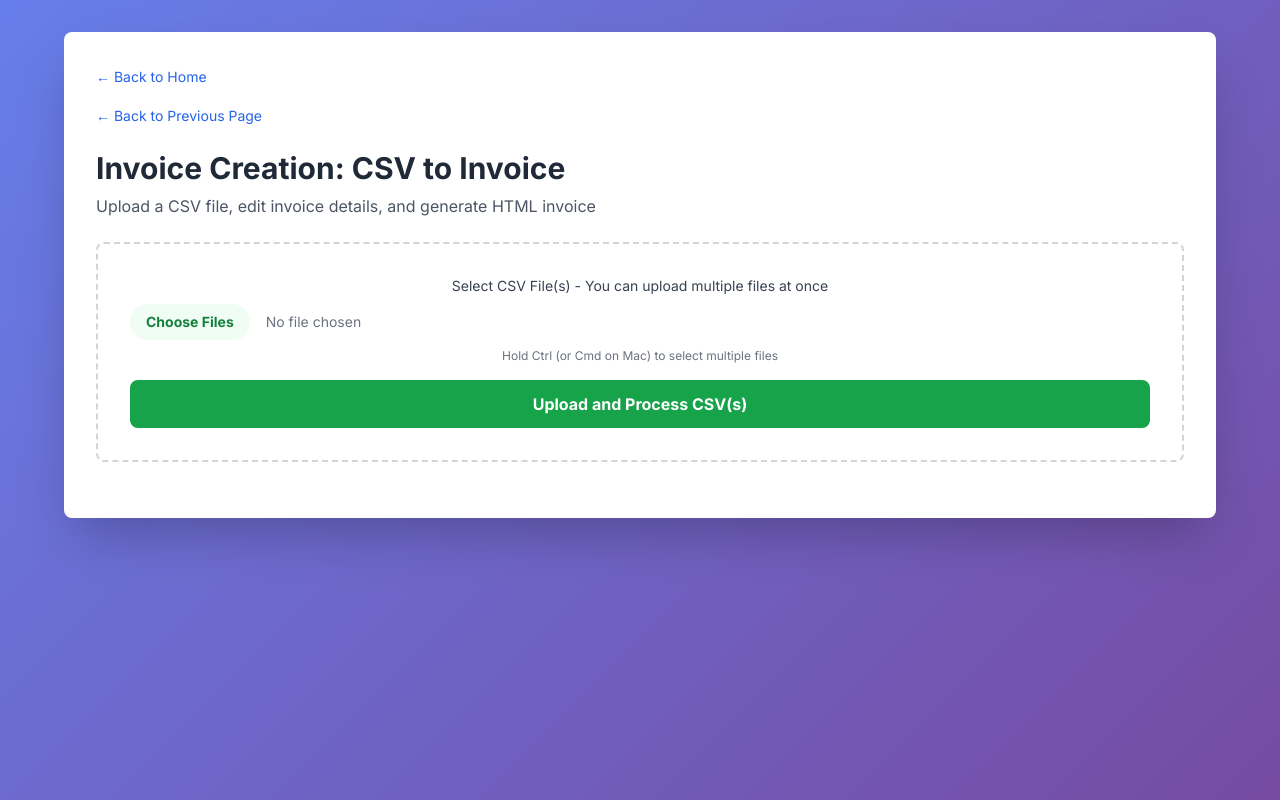
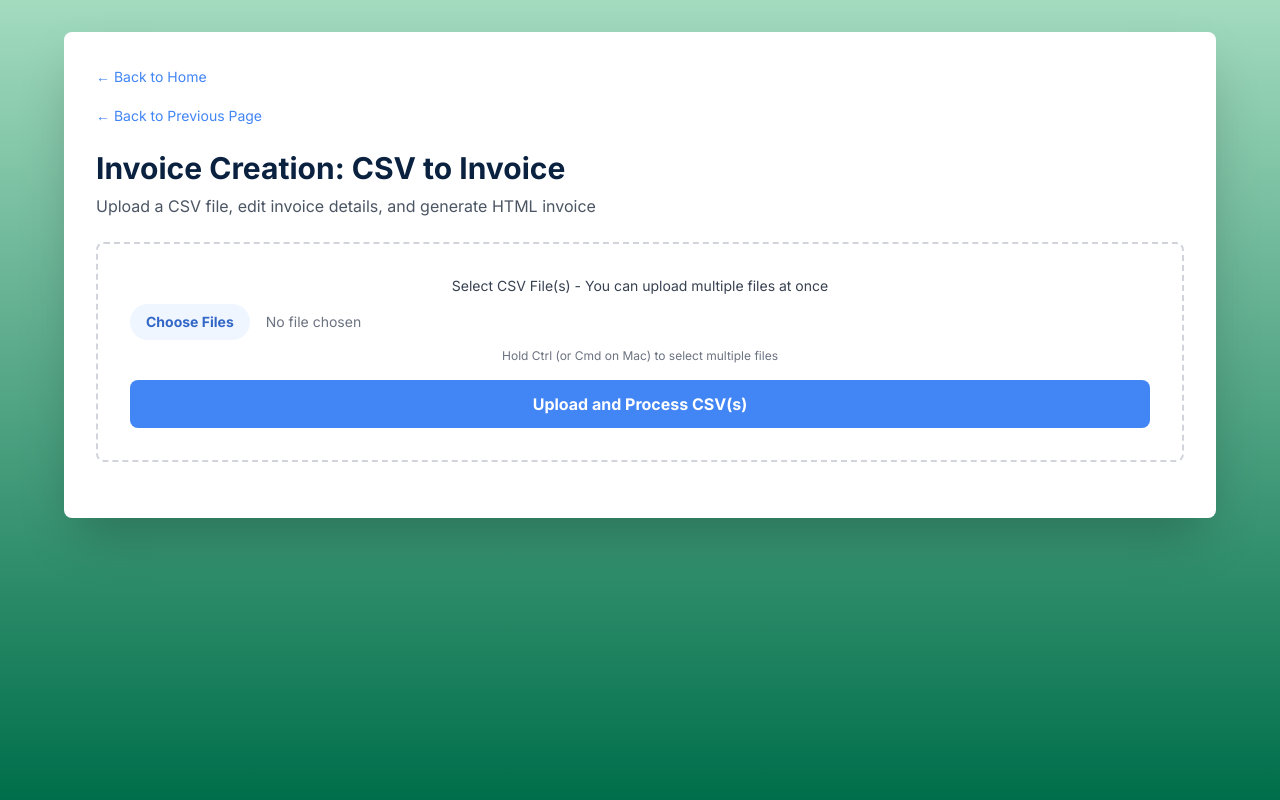
Before and after one commit to StarcrossInvoiceTool/BatchInvoicer, a FastAPI app: template templates/stage2.html in a window 1280 px wide. Run offline with FastAPI, Linux system fonts and the light colour scheme; the template is opened without the code that fills it, so the values that code supplies are empty; some libraries are stand-ins or nearby versions.

Commit message:
Changed app colours to BEARS PTS colours

```diff
--- a/templates/login.html
+++ b/templates/login.html
@@ -56,12 +56,12 @@
         }
         .login-box h2 {
             margin: 0 0 24px 0;
-            color: #1f2937;
+            color: #0a2240;
             font-size: 24px;
             font-weight: 600;
         }
         .sso-button {
-            background: #2563eb;
+            background: #4285f4;
             color: white;
             padding: 14px 28px;
             border-radius: 8px;
@@ -76,7 +76,7 @@
             font-size: 16px;
         }
         .sso-button:hover {
-            background: #1d4ed8;
+            background: #3367c7;
         }
         .error-message {
             color: #dc2626;
--- a/templates/stage2.html
+++ b/templates/stage2.html
@@ -5,11 +5,24 @@
     <meta name="viewport" content="width=device-width, initial-scale=1.0">
     <title>Invoice Creation: CSV to Invoice - Batch Invoicer</title>
     <script src="https://cdn.tailwindcss.com"></script>
+    <script>
+    tailwind.config = {
+      theme: {
+        extend: {
+          colors: {
+            brand: { 50:'#edf7f2',100:'#d1eddf',200:'#a3dbbf',DEFAULT:'#00855a',dark:'#006e4a',darkest:'#013220',medium:'#388e6c' },
+            navy: { DEFAULT:'#0a2240',dark:'#061829' },
+            accent: { DEFAULT:'#4285f4',dark:'#3367c7' },
+          }
+        }
+      }
+    }
+    </script>
     <style>
         @import url('https://fonts.googleapis.com/css2?family=Inter:wght@400;700&display=swap');
         body {
             font-family: 'Inter', sans-serif;
-            background: linear-gradient(135deg, #667eea 0%, #764ba2 100%);
+            background: linear-gradient(180deg, #a3dbbf 0%, #006e4a 100%);
             min-height: 100vh;
         }
     </style>
@@ -19,12 +32,12 @@
         <div class="bg-white rounded-lg shadow-2xl p-8 mb-6">
             <div class="mb-6">
                 <div class="mb-2">
-                    <a href="/" class="text-blue-600 hover:text-blue-800 text-sm mb-2 inline-block">← Back to Home</a>
+                    <a href="/" class="text-accent hover:text-accent-dark text-sm mb-2 inline-block">← Back to Home</a>
                 </div>
                 <div class="mb-2">
-                    <a href="#" id="back-to-previous-btn" class="text-blue-600 hover:text-blue-800 text-sm mb-4 inline-block hidden">← Back to Previous Page</a>
+                    <a href="#" id="back-to-previous-btn" class="text-accent hover:text-accent-dark text-sm mb-4 inline-block hidden">← Back to Previous Page</a>
                 </div>
-                <h1 class="text-3xl font-bold text-gray-800 mb-2">Invoice Creation: CSV to Invoice</h1>
+                <h1 class="text-3xl font-bold text-navy mb-2">Invoice Creation: CSV to Invoice</h1>
                 <p class="text-gray-600">Upload a CSV file, edit invoice details, and generate HTML invoice</p>
             </div>
 
@@ -42,13 +55,13 @@
                             accept=".csv"
                             multiple
                             required
-                            class="block w-full text-sm text-gray-500 file:mr-4 file:py-2 file:px-4 file:rounded-full file:border-0 file:text-sm file:font-semibold file:bg-green-50 file:text-green-700 hover:file:bg-green-100"
+                            class="block w-full text-sm text-gray-500 file:mr-4 file:py-2 file:px-4 file:rounded-full file:border-0 file:text-sm file:font-semibold file:bg-blue-50 file:text-accent-dark hover:file:bg-blue-100"
                         >
                         <p class="mt-2 text-xs text-gray-500">Hold Ctrl (or Cmd on Mac) to select multiple files</p>
                     </div>
                     <button
                         type="submit"
-                        class="w-full bg-green-600 hover:bg-green-700 text-white font-bold py-3 px-6 rounded-lg transition duration-200"
+                        class="w-full bg-accent hover:bg-accent-dark text-white font-bold py-3 px-6 rounded-lg transition duration-200"
                     >
                         Upload and Process CSV(s)
                     </button>
@@ -59,25 +72,25 @@
             <div id="invoice-list-section" class="hidden bg-white rounded-lg shadow-2xl p-8 mb-6">
                 <!-- Summary template CSV (empty sheet to fill with amounts, sent with PDF) -->
                 <div id="summary-template-section" class="mb-6 p-4 border border-gray-200 rounded-lg bg-gray-50">
-                    <h3 class="text-lg font-semibold text-gray-800 mb-2">Summary sheet (optional)</h3>
+                    <h3 class="text-lg font-semibold text-navy mb-2">Summary sheet (optional)</h3>
                     <p class="text-sm text-gray-600 mb-3">Upload an empty CSV (e.g. adhoc_backingdata.csv) with column headers. Match each of its columns to a column from the <strong>currently selected</strong> CSV sheet (e.g. adhoc.csv). Data from all CSV sheets will be copied into the summary according to this mapping; the filled sheet is included in the ZIP.</p>
                     <div id="summary-template-upload-wrap" class="flex flex-wrap items-center gap-3">
                         <input type="file" id="summary-template-file" accept=".csv" class="hidden">
-                        <button type="button" id="summary-template-upload-btn" class="bg-gray-600 hover:bg-gray-700 text-white font-bold py-2 px-4 rounded-lg transition duration-200 text-sm">
+                        <button type="button" id="summary-template-upload-btn" class="bg-accent hover:bg-accent-dark text-white font-bold py-2 px-4 rounded-lg transition duration-200 text-sm">
                             Upload summary template CSV
                         </button>
                         <span id="summary-template-status" class="text-sm text-gray-600 hidden"></span>
-                        <button type="button" id="summary-template-change-btn" class="hidden bg-gray-500 hover:bg-gray-600 text-white font-bold py-2 px-4 rounded-lg transition duration-200 text-sm">
+                        <button type="button" id="summary-template-change-btn" class="hidden bg-accent hover:bg-accent-dark text-white font-bold py-2 px-4 rounded-lg transition duration-200 text-sm">
                             Change template / mapping
                         </button>
                     </div>
                 </div>
 
                 <div class="flex justify-between items-center mb-4">
-                    <h2 class="text-2xl font-bold text-gray-800">Invoices</h2>
+                    <h2 class="text-2xl font-bold text-navy">Invoices</h2>
                     <button
                         id="download-all-btn"
-                        class="bg-blue-600 hover:bg-blue-700 text-white font-bold py-2 px-4 rounded-lg transition duration-200"
+                        class="bg-navy hover:bg-navy-dark text-white font-bold py-2 px-4 rounded-lg transition duration-200"
                     >
                         Download All as ZIP
                     </button>
@@ -105,7 +118,7 @@
                             <p id="column-mapping-source-name" class="mt-3 text-xs text-gray-500 hidden"></p>
                         </div>
                         <div class="bg-gray-50 px-4 py-3 sm:px-6 sm:flex sm:flex-row-reverse gap-2">
-                            <button type="button" id="column-mapping-save-btn" class="w-full sm:w-auto bg-green-600 hover:bg-green-700 text-white font-bold py-2 px-4 rounded-lg">
+                            <button type="button" id="column-mapping-save-btn" class="w-full sm:w-auto bg-accent hover:bg-accent-dark text-white font-bold py-2 px-4 rounded-lg">
                                 Save mapping
                             </button>
                             <button type="button" id="column-mapping-cancel-btn" class="mt-2 sm:mt-0 w-full sm:w-auto bg-gray-200 hover:bg-gray-300 text-gray-800 font-bold py-2 px-4 rounded-lg">
@@ -117,7 +130,7 @@
             </div>
 
             <div id="loading" class="hidden text-center py-4">
-                <div class="inline-block animate-spin rounded-full h-8 w-8 border-b-2 border-green-600"></div>
+                <div class="inline-block animate-spin rounded-full h-8 w-8 border-b-2 border-accent"></div>
                 <p class="mt-2 text-gray-600">Processing CSV file...</p>
             </div>
 
@@ -130,19 +143,19 @@
         <div id="editing-section" class="hidden bg-white rounded-lg shadow-2xl p-8">
             <div class="flex justify-between items-center mb-6">
                 <div>
-                    <h2 class="text-2xl font-bold text-gray-800">Edit Invoice Details</h2>
+                    <h2 class="text-2xl font-bold text-navy">Edit Invoice Details</h2>
                     <p id="current-invoice-name" class="text-sm text-gray-500 mt-1"></p>
                 </div>
                 <div class="flex gap-2" id="invoice-navigation" style="display: none;">
                     <button
                         id="prev-invoice-btn"
-                        class="bg-gray-600 hover:bg-gray-700 text-white font-bold py-2 px-4 rounded-lg transition duration-200"
+                        class="bg-accent hover:bg-accent-dark text-white font-bold py-2 px-4 rounded-lg transition duration-200"
                     >
                         ← Previous
                     </button>
                     <button
                         id="next-invoice-btn"
-                        class="bg-gray-600 hover:bg-gray-700 text-white font-bold py-2 px-4 rounded-lg transition duration-200"
+                        class="bg-accent hover:bg-accent-dark text-white font-bold py-2 px-4 rounded-lg transition duration-200"
                     >
                         Next →
                     </button>
@@ -152,7 +165,7 @@
             <form id="invoice-form">
                 <!-- Client Information -->
                 <div class="mb-8">
-                    <h3 class="text-xl font-semibold text-gray-700 mb-4">Client Information</h3>
+                    <h3 class="text-xl font-semibold text-navy mb-4">Client Information</h3>
                     <div class="grid md:grid-cols-2 gap-4">
                         <div>
                             <label class="block text-sm font-medium text-gray-700 mb-1">Client Name</label>
@@ -171,7 +184,7 @@
 
                 <!-- Invoice Header Information -->
                 <div class="mb-8">
-                    <h3 class="text-xl font-semibold text-gray-700 mb-4">Invoice Header</h3>
+                    <h3 class="text-xl font-semibold text-navy mb-4">Invoice Header</h3>
                     <div class="grid md:grid-cols-2 gap-4">
                         <div>
                             <label class="block text-sm font-medium text-gray-700 mb-1">Invoice Number</label>
@@ -206,7 +219,7 @@
 
                 <!-- Financial Information -->
                 <div class="mb-8">
-                    <h3 class="text-xl font-semibold text-gray-700 mb-4">Financial Information</h3>
+                    <h3 class="text-xl font-semibold text-navy mb-4">Financial Information</h3>
                     <div class="space-y-4">
                         <div class="grid md:grid-cols-2 gap-4">
                             <div>
@@ -267,7 +280,7 @@
 
                 <!-- Bank Details -->
                 <div class="mb-8">
-                    <h3 class="text-xl font-semibold text-gray-700 mb-4">Bank Details (Static)</h3>
+                    <h3 class="text-xl font-semibold text-navy mb-4">Bank Details (Static)</h3>
                     <div class="grid md:grid-cols-2 gap-4">
                         <div>
                             <label class="block text-sm font-medium text-gray-700 mb-1">Bank Name</label>
@@ -290,7 +303,7 @@
 
                 <!-- Invoice Style Selection -->
                 <div class="mb-8">
-                    <h3 class="text-xl font-semibold text-gray-700 mb-4">Invoice Style</h3>
+                    <h3 class="text-xl font-semibold text-navy mb-4">Invoice Style</h3>
                     <div class="space-y-4">
                         <div class="flex items-center gap-4 p-4 bg-blue-50 border border-blue-200 rounded-lg">
                             <input
@@ -299,7 +312,7 @@
                                 name="invoice-style"
                                 value="style1"
                                 checked
-                                class="w-5 h-5 text-blue-600 border-gray-300 focus:ring-blue-500"
+                                class="w-5 h-5 text-accent border-gray-300 focus:ring-accent"
                                 onchange="toggleStyleOptions()"
                             >
                             <label for="style1-radio" class="text-sm font-medium text-gray-700 cursor-pointer">
@@ -312,7 +325,7 @@
                                 id="style2-radio"
                                 name="invoice-style"
                                 value="style2"
-                                class="w-5 h-5 text-blue-600 border-gray-300 focus:ring-blue-500"
+                                class="w-5 h-5 text-accent border-gray-300 focus:ring-accent"
                                 onchange="toggleStyleOptions()"
                             >
                             <label for="style2-radio" class="text-sm font-medium text-gray-700 cursor-pointer">
@@ -334,7 +347,7 @@
 
                 <!-- Pricing Configuration -->
                 <div class="mb-8">
-                    <h3 class="text-xl font-semibold text-gray-700 mb-4">Pricing Configuration</h3>
+                    <h3 class="text-xl font-semibold text-navy mb-4">Pricing Configuration</h3>
                     <div class="bg-blue-50 border border-blue-200 rounded-lg p-4 mb-4">
                         <div class="grid md:grid-cols-3 gap-4">
                             <div>
@@ -355,7 +368,7 @@
                                 type="button"
                                 id="calculate-totals-btn"
                                 onclick="calculateSelectedTotals()"
-                                class="bg-blue-600 hover:bg-blue-700 text-white font-bold py-2 px-6 rounded-lg transition duration-200"
+                                class="bg-accent hover:bg-accent-dark text-white font-bold py-2 px-6 rounded-lg transition duration-200"
                             >
                                 Calculate Selected Totals
                             </button>
@@ -369,7 +382,7 @@
 
                 <!-- Invoice Line Items -->
                 <div class="mb-8">
-                    <h3 class="text-xl font-semibold text-gray-700 mb-4">Invoice Line Items</h3>
+                    <h3 class="text-xl font-semibold text-navy mb-4">Invoice Line Items</h3>
                     <div class="overflow-x-auto">
                         <table class="min-w-full border border-gray-300 rounded-lg">
                             <thead class="bg-gray-50">
@@ -407,7 +420,7 @@
                         <input
                             type="checkbox"
                             id="paid-stamp-checkbox"
-                            class="w-5 h-5 text-yellow-600 border-gray-300 rounded focus:ring-yellow-500"
+                            class="w-5 h-5 text-accent border-gray-300 rounded focus:ring-accent"
                         >
                         <label for="paid-stamp-checkbox" class="text-sm font-medium text-gray-700 cursor-pointer">
                             Mark Invoice as Paid (Add "PAID" stamp to first page)
@@ -420,20 +433,20 @@
                     <button
                         type="button"
                         id="preview-btn"
-                        class="flex-1 bg-blue-600 hover:bg-blue-700 text-white font-bold py-3 px-6 rounded-lg transition duration-200"
+                        class="flex-1 bg-navy hover:bg-navy-dark text-white font-bold py-3 px-6 rounded-lg transition duration-200"
                     >
                         Preview Invoice
                     </button>
                     <button
                         type="button"
                         id="edit-summary-btn"
-                        class="flex-1 bg-purple-600 hover:bg-purple-700 text-white font-bold py-3 px-6 rounded-lg transition duration-200"
+                        class="flex-1 bg-navy hover:bg-navy-dark text-white font-bold py-3 px-6 rounded-lg transition duration-200"
                     >
                         Edit Summary Data
                     </button>
                     <button
                         type="submit"
-                        class="flex-1 bg-green-600 hover:bg-green-700 text-white font-bold py-3 px-6 rounded-lg transition duration-200"
+                        class="flex-1 bg-navy hover:bg-navy-dark text-white font-bold py-3 px-6 rounded-lg transition duration-200"
                     >
                         Generate & Download Invoice
                     </button>
@@ -442,9 +455,9 @@
         </div>
 
         <!-- Success Message -->
-        <div id="success" class="hidden bg-green-50 border border-green-200 rounded-lg p-4 mt-6">
-            <p class="text-green-800 text-sm mb-2">Invoice generated successfully!</p>
-            <a id="download-link" href="#" download class="inline-block bg-green-600 hover:bg-green-700 text-white font-bold py-2 px-4 rounded transition duration-200">
+        <div id="success" class="hidden bg-blue-50 border border-blue-200 rounded-lg p-4 mt-6">
+            <p class="text-navy text-sm mb-2">Invoice generated successfully!</p>
+            <a id="download-link" href="#" download class="inline-block bg-accent hover:bg-accent-dark text-white font-bold py-2 px-4 rounded transition duration-200">
                 Download HTML Invoice
             </a>
         </div>
@@ -766,14 +779,14 @@
 
             invoices.forEach((invoice, index) => {
                 const invoiceItem = document.createElement('div');
-                invoiceItem.className = `flex justify-between items-center p-4 border border-gray-300 rounded-lg cursor-pointer transition duration-200 ${index === currentInvoiceIndex ? 'bg-blue-50 border-blue-500' : 'hover:bg-gray-50'}`;
+                invoiceItem.className = `flex justify-between items-center p-4 border border-gray-300 rounded-lg cursor-pointer transition duration-200 ${index === currentInvoiceIndex ? 'bg-blue-50 border-accent' : 'hover:bg-gray-50'}`;
                 invoiceItem.onclick = () => {
                     currentInvoiceIndex = index;
                     loadInvoice(invoice);
                     // Update active state
                     document.querySelectorAll('#invoice-list > div').forEach((item, idx) => {
                         if (idx === index) {
-                            item.className = 'flex justify-between items-center p-4 border border-blue-500 rounded-lg cursor-pointer transition duration-200 bg-blue-50';
+                            item.className = 'flex justify-between items-center p-4 border border-accent rounded-lg cursor-pointer transition duration-200 bg-blue-50';
                         } else {
                             item.className = 'flex justify-between items-center p-4 border border-gray-300 rounded-lg cursor-pointer transition duration-200 hover:bg-gray-50';
                         }
@@ -787,7 +800,7 @@
                     </div>
                     <button
                         onclick="event.stopPropagation(); downloadSingleInvoice('${invoice.session_id}', '${invoice.filename}')"
-                        class="ml-4 bg-green-600 hover:bg-green-700 text-white font-bold py-2 px-4 rounded-lg transition duration-200 text-sm"
+                        class="ml-4 bg-accent hover:bg-accent-dark text-white font-bold py-2 px-4 rounded-lg transition duration-200 text-sm"
                     >
                         Download
                     </button>
@@ -833,7 +846,7 @@
                 // Update list highlighting
                 document.querySelectorAll('#invoice-list > div').forEach((item, idx) => {
                     if (idx === currentInvoiceIndex) {
-                        item.className = 'flex justify-between items-center p-4 border border-blue-500 rounded-lg cursor-pointer transition duration-200 bg-blue-50';
+                        item.className = 'flex justify-between items-center p-4 border border-accent rounded-lg cursor-pointer transition duration-200 bg-blue-50';
                     } else {
                         item.className = 'flex justify-between items-center p-4 border border-gray-300 rounded-lg cursor-pointer transition duration-200 hover:bg-gray-50';
                     }
@@ -848,7 +861,7 @@
                 // Update list highlighting
                 document.querySelectorAll('#invoice-list > div').forEach((item, idx) => {
                     if (idx === currentInvoiceIndex) {
-                        item.className = 'flex justify-between items-center p-4 border border-blue-500 rounded-lg cursor-pointer transition duration-200 bg-blue-50';
+                        item.className = 'flex justify-between items-center p-4 border border-accent rounded-lg cursor-pointer transition duration-200 bg-blue-50';
                     } else {
                         item.className = 'flex justify-between items-center p-4 border border-gray-300 rounded-lg cursor-pointer transition duration-200 hover:bg-gray-50';
                     }
```
Also changed, not shown: templates/admin_login.html (+18 -5 lines), templates/home.html (+29 -16 lines), templates/index.html (+19 -6 lines), templates/stage1.html (+36 -23 lines), templates/stage3.html (+37 -24 lines), templates/summary_editor.html (+23 -10 lines).
